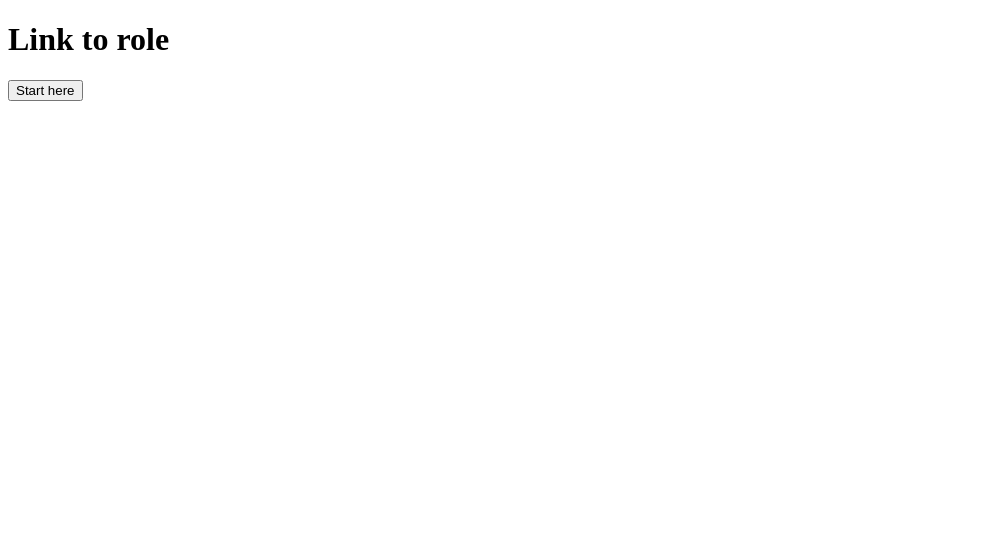
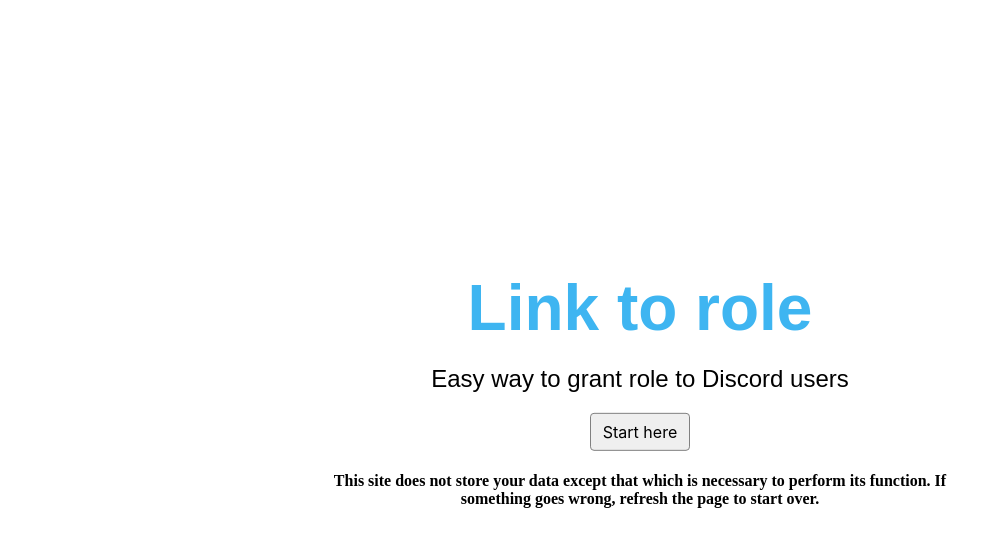
Before and after one commit to Shchvova/link2role, a plain HTML site: page index.html in a window 1280 px wide. Shown: the whole page, without its empty margins (0-1002 px from the left). Drawn offline with Linux system fonts and the light colour scheme.

Commit message:
added styles

```diff
--- a/index.html
+++ b/index.html
@@ -7,10 +7,48 @@
     <link rel="icon" type="image/png" sizes="32x32" href="favicon-32x32.png">
     <link rel="icon" type="image/png" sizes="16x16" href="favicon-16x16.png">
     <title>Link to role</title>
+    <style>
+        h1 {
+            font-family: Pacifico, sans-serif;
+            font-size: 4em;
+            color: #3eb5f1;
+            margin: 0;
+        }
+
+        h2 {
+            font-weight: 300;
+            font-family: sans-serif;
+        }
+
+        .centered {
+            position: fixed;
+            top: 50%;
+            left: 50%;
+            transform: translate(-50%, -50%);
+            text-align: center;
+        }
+
+        button {
+            font-family: -apple-system, BlinkMacSystemFont, "Segoe UI", Roboto, "Helvetica Neue", Arial, sans-serif;
+            font-weight: 400;
+            text-align: center;
+            white-space: nowrap;
+            vertical-align: middle;
+            user-select: none;
+            border: 1px solid gray;
+            padding: .375rem .75rem;
+            font-size: 1rem;
+            line-height: 1.5;
+            border-radius: .25rem;
+            transition: color .15s ease-in-out,background-color .15s ease-in-out,border-color .15s ease-in-out,box-shadow .15s ease-in-out;
+        }
+    </style>
 </head>
 <body>
+<div class="centered">
     <h1>Link to role</h1>
     <div id="step1">
+        <h2>Easy way to grant role to Discord users</h2>
         <button type="button" onclick="getRoles()" id="start_button">Start here</button>
     </div>
     <div id="step2" style="display: none;">
@@ -37,7 +75,8 @@
             <img src="https://i.imgur.com/jbd779z.gif" alt=Role rearrange instructions">
         </div>
     </div>
-
+    <h4>This site does not store your data except that which is necessary to perform its function. If something goes wrong, refresh the page to start over.</h4>
+</div>
 </body>
 
 <script>
```
